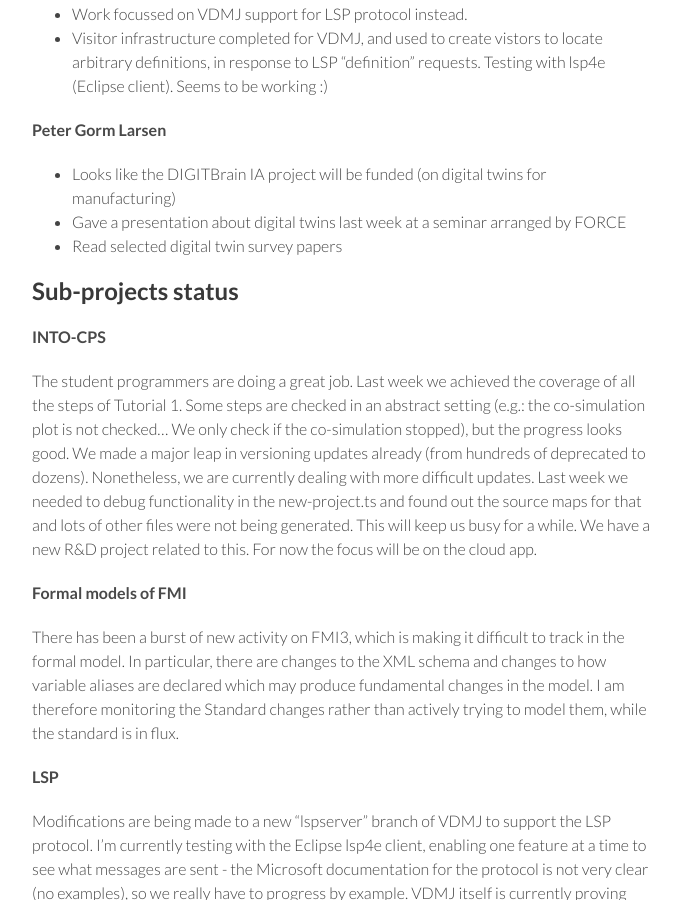
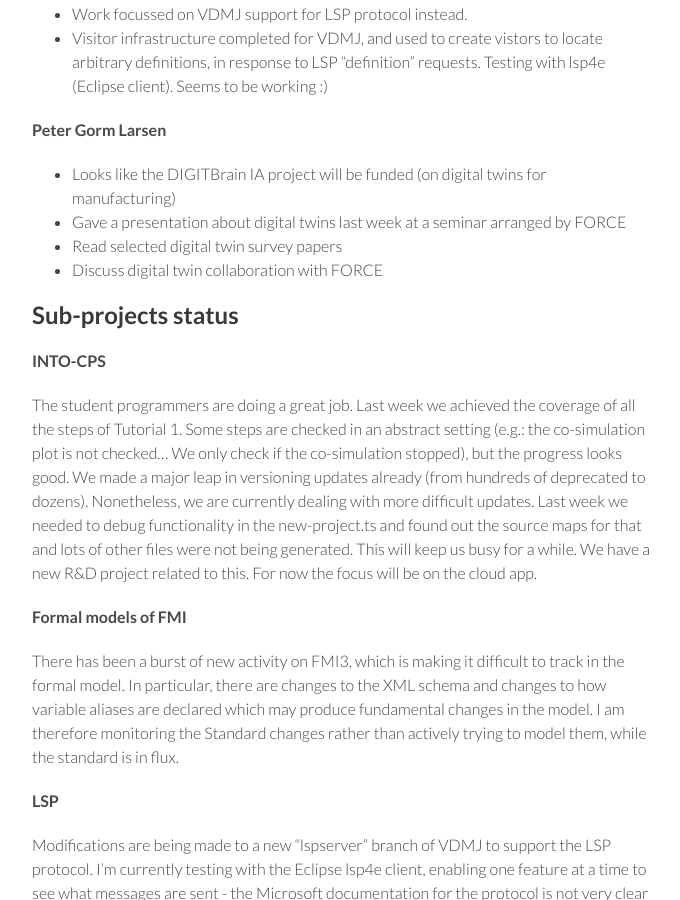
Before and after one commit to digitaltwincentre/digitaltwincentre.github.io, a Jekyll site: the page built from _biweeklies/Biweekly-13.md, in a window 1280 px wide and 900 px high, scrolled down 679 px. Shown: the whole window, without its empty margins (418-1098 px from the left). Built offline with Jekyll 4.4.1, drawn with Linux system fonts in a browser that asks for light colours; nearby versions of some CDN libraries.

Commit message:
Update Biweekly-13.md

```diff
--- a/_biweeklies/Biweekly-13.md
+++ b/_biweeklies/Biweekly-13.md
@@ -38,6 +38,7 @@ date: 11 March 2020, 1030 CEST
 * Looks like the DIGITBrain IA project will be funded (on digital twins for manufacturing)
 * Gave a presentation about digital twins last week at a seminar arranged by FORCE
 * Read selected digital twin survey papers
+* Discuss digital twin collaboration with FORCE
 
 ## Sub-projects status
 
```
